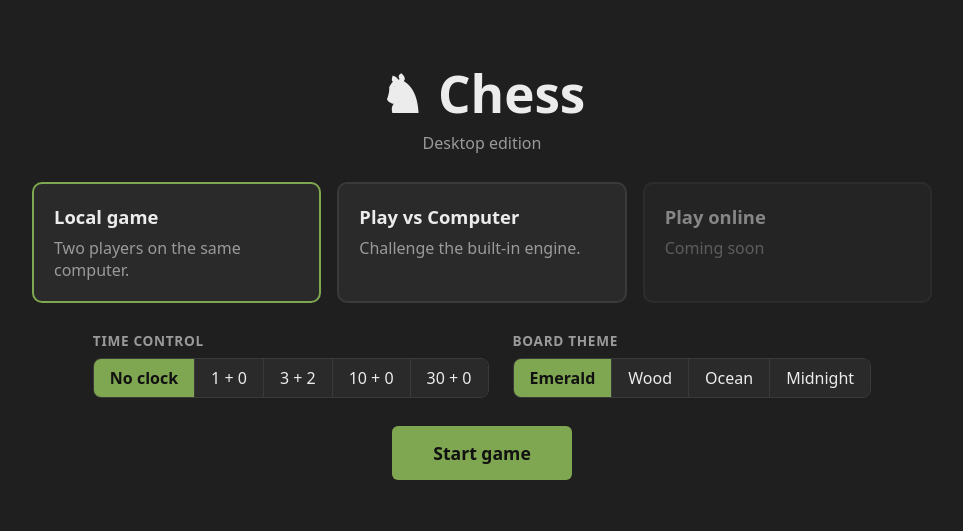
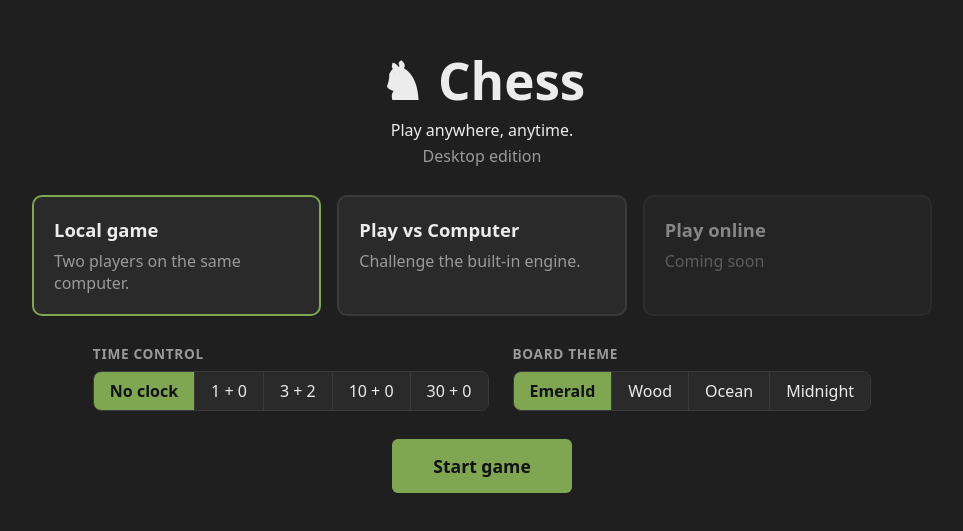
Before and after one commit to VaradAnnadate/ChessElectron, a React (Vite) app: page / in a window 1280 px wide. Shown: the part 131-662 px from the top of the page, without its empty margins (158-1121 px from the left). Built offline with nearby package versions, Linux system fonts and the light colour scheme.

Commit message:
Add tagline to home screen

```diff
--- a/src/app/screens/HomeScreen.jsx
+++ b/src/app/screens/HomeScreen.jsx
@@ -56,6 +56,7 @@ export default function HomeScreen({ onStart }) {
     <div className="home">
       <header className="home__header">
         <h1 className="home__title">♞ Chess</h1>
+        <p className="home__tagline">Play anywhere, anytime.</p>
         <p className="muted">Desktop edition</p>
       </header>
 
```
